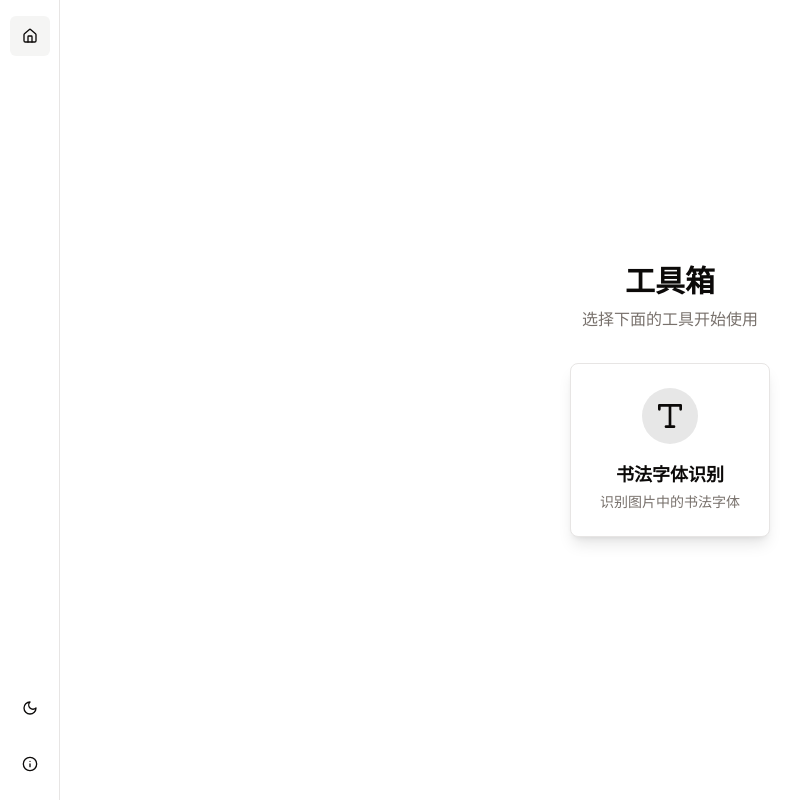
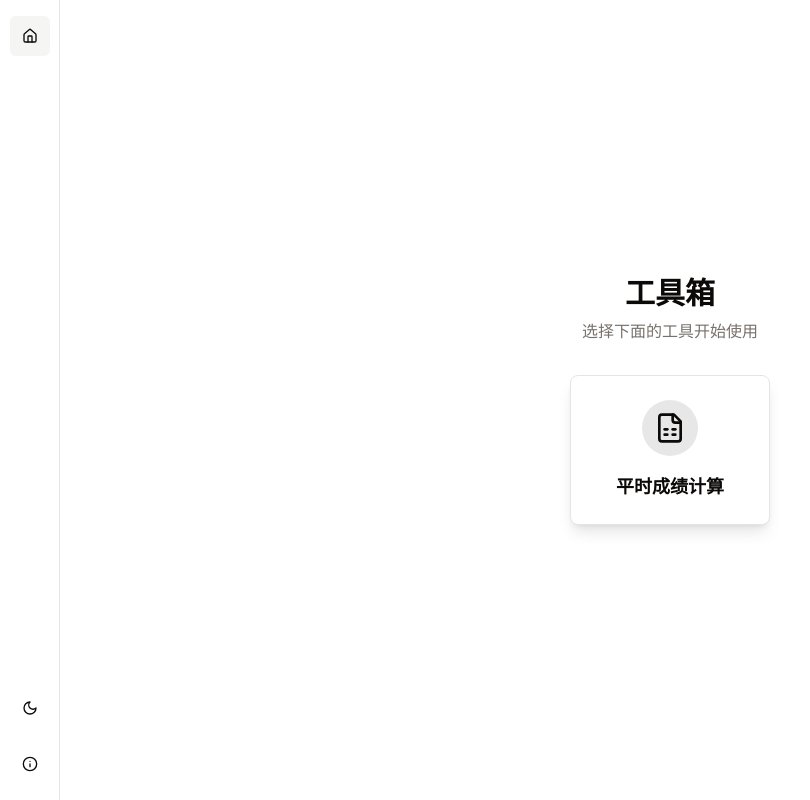
Before and after one commit to cyicz123/Dog-Toolbox, a React (Vite) app: page / in a window 1280 px wide. Shown: the whole page, without its empty margins (0-810 px from the left). Built offline with nearby package versions, Linux system fonts and the light colour scheme.

Commit message:
feat: 修改了工具箱卡片的样式
Signed-off-by: cyicz123 <cyicz123@outlook.com>

```diff
--- a/src/components/tool-card.tsx
+++ b/src/components/tool-card.tsx
@@ -4,7 +4,7 @@ import { LucideIcon } from "lucide-react";
 
 interface ToolCardProps {
   title: string;
-  description: string;
+  description?: string;
   icon: LucideIcon;
   to: string;
   className?: string;
@@ -15,7 +15,7 @@ export function ToolCard({ title, description, icon: Icon, to, className }: Tool
     <Link to={to}>
       <div
         className={cn(
-          "w-[200px] p-6 rounded-lg border bg-card shadow-lg hover:shadow-xl transition-shadow",
+          "w-[200px] p-6 rounded-lg border bg-card shadow-lg hover:shadow-xl transition-all relative group",
           "flex flex-col items-center text-center space-y-4",
           className
         )}
@@ -23,10 +23,12 @@ export function ToolCard({ title, description, icon: Icon, to, className }: Tool
         <div className="p-3 rounded-full bg-primary/10">
           <Icon className="h-8 w-8" />
         </div>
-        <div>
-          <h3 className="font-semibold text-lg">{title}</h3>
-          <p className="text-sm text-muted-foreground mt-1">{description}</p>
-        </div>
+        <h3 className="font-semibold text-lg">{title}</h3>
+        {description && (
+          <div className="absolute inset-0 rounded-lg bg-background/95 opacity-0 group-hover:opacity-100 transition-opacity flex items-center justify-center p-4">
+            <p className="text-sm text-muted-foreground -mt-4">{description}</p>
+          </div>
+        )}
       </div>
     </Link>
   );
--- a/src/pages/home.tsx
+++ b/src/pages/home.tsx
@@ -1,11 +1,11 @@
 import { ToolCard } from "@/components/tool-card";
-import { Type } from "lucide-react";
+import { FileSpreadsheet } from "lucide-react";
 
 const tools = [
   {
-    title: "书法字体识别",
-    description: "识别图片中的书法字体",
-    icon: Type,
+    title: "平时成绩计算",
+    description: "暂时只适用广东肇庆航空学院的平时成绩计算",
+    icon: FileSpreadsheet,
     to: "/calligraphy",
   },
 ];
```
